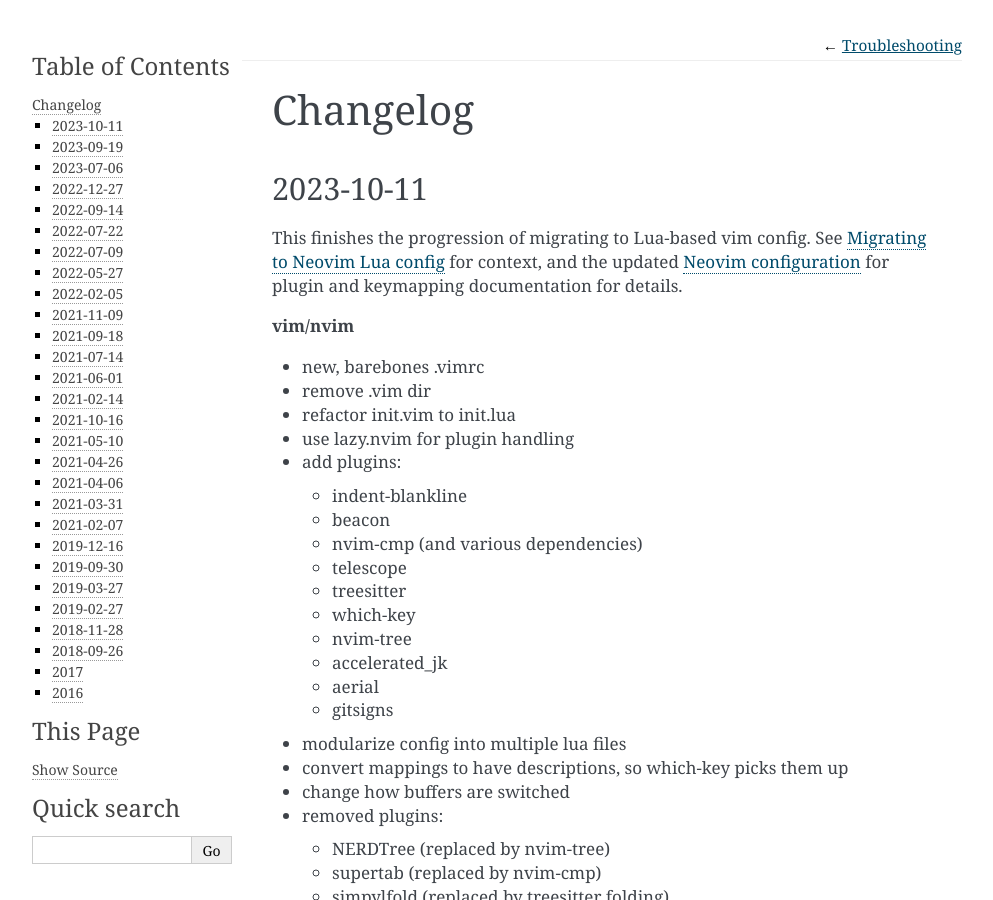
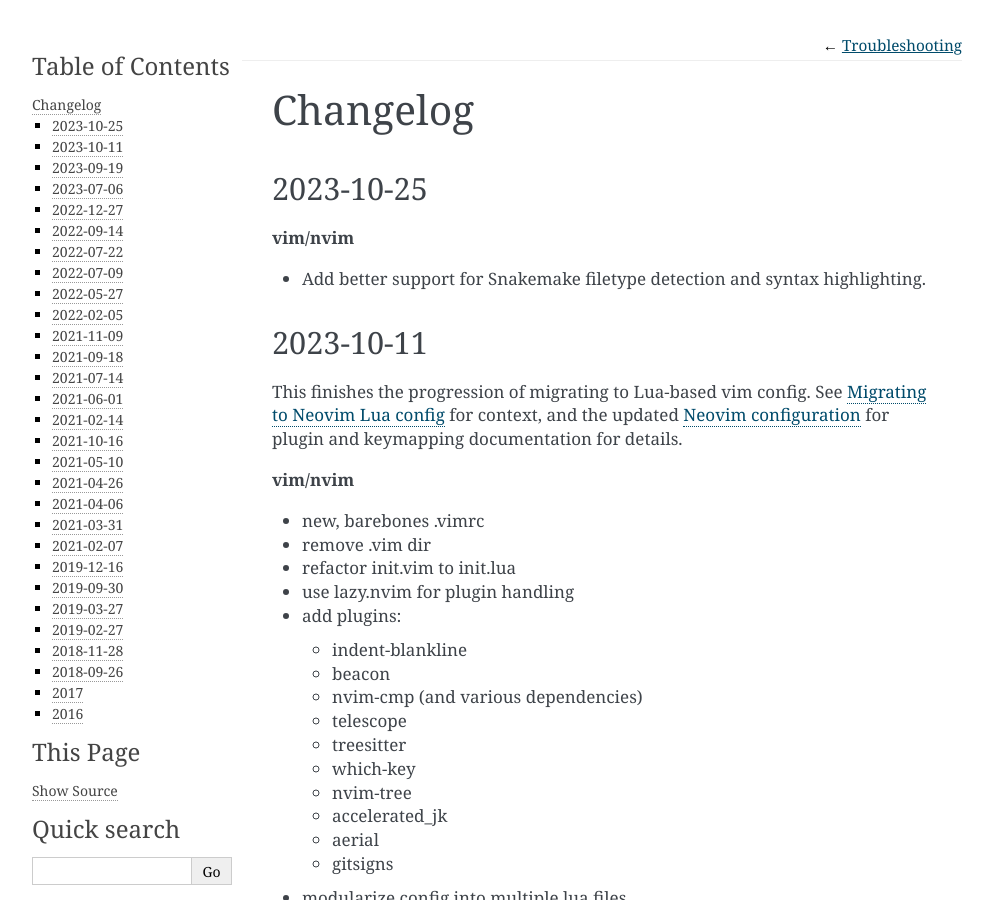
Before and after one commit to daler/dotfiles, a Sphinx documentation site: the page built from docs/changelog.rst, in a window 1280 px wide and 900 px high. Shown: the whole window, without its empty margins (148-1141 px from the left). Built offline with Sphinx 7.4.7, drawn with Linux system fonts in a browser that asks for light colours.

Commit message:
update changelog

```diff
--- a/docs/changelog.rst
+++ b/docs/changelog.rst
@@ -1,5 +1,12 @@
 Changelog
 =========
+
+2023-10-25
+----------
+
+**vim/nvim**
+
+- Add better support for Snakemake filetype detection and syntax highlighting.
 
 2023-10-11
 ----------
```
